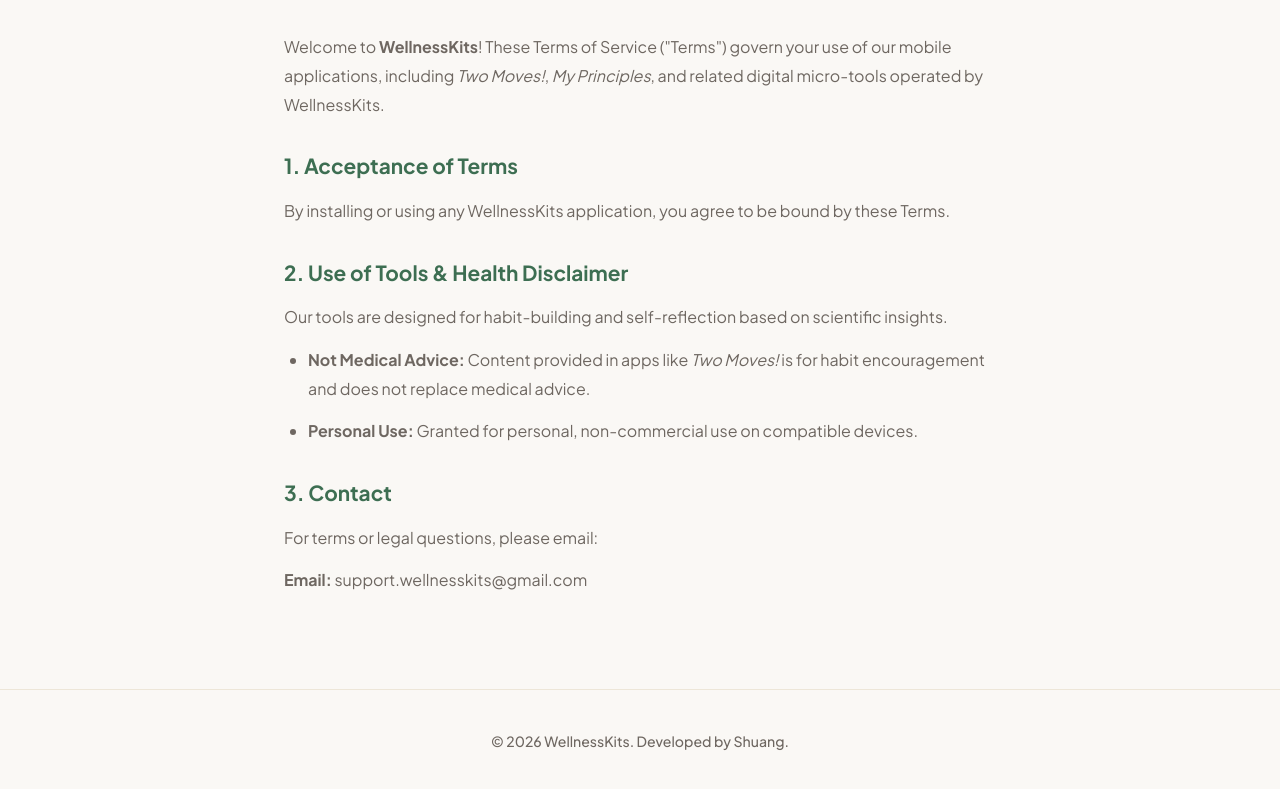
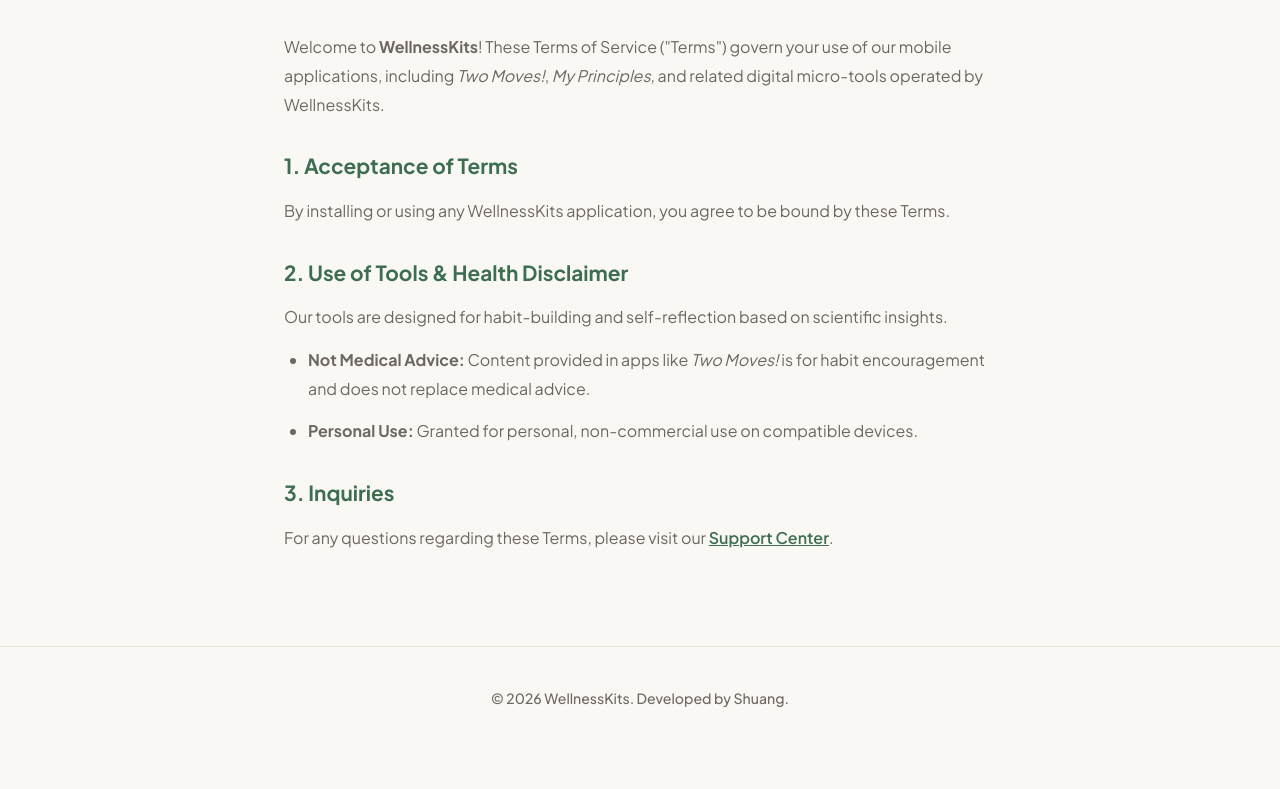
Before and after one commit to YoYo1248/wellnessKits_official, a website built with Vite: page terms.html in a window 1280 px wide. Shown: the part 249-1038 px from the top of the page. After the commit the page ends 999 px from the top, so only its background shows below. Built offline with nearby package versions, Linux system fonts and the light colour scheme.

Commit message:
Optimize privacy & terms page contact section to gracefully link to support center

```diff
--- a/terms.html
+++ b/terms.html
@@ -32,9 +32,8 @@
       <li><strong>Personal Use:</strong> Granted for personal, non-commercial use on compatible devices.</li>
     </ul>
 
-    <h2>3. Contact</h2>
-    <p>For terms or legal questions, please email:</p>
-    <p><strong>Email:</strong> support.wellnesskits@gmail.com</p>
+    <h2>3. Inquiries</h2>
+    <p>For any questions regarding these Terms, please visit our <a href="./support.html" style="color: var(--warm-sage); font-weight: 600;">Support Center</a>.</p>
   </div>
 
   <footer class="footer">
```
Also changed, not shown: privacy.html (+2 -3 lines).
